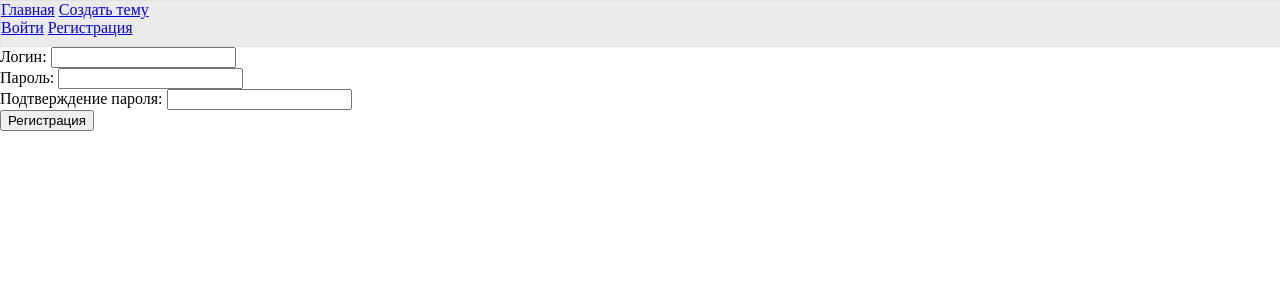
After one commit to ShizukaHoshijiro/ThirdDjangoProject, a Django app: template core/templates/core/register.html in a window 1280 px wide. The commit adds this page. Shown: the top 300 px of the page. Run offline with Django 3.2, Linux system fonts and the light colour scheme; the template is opened without the code that fills it, so the values that code supplies are empty, except form fields; form fields are guessed from the names that the template uses; parts of the project's set-up code (start-up, migrations or seed data) failed here and were passed over.

Commit message:
Почему оно не работает NOTLIKETHIS

```diff
--- a/ThirdProject_book/urls.py
+++ b/ThirdProject_book/urls.py
@@ -17,10 +17,12 @@ Including another URLconf
 from django.conf.urls import url, include
 from django.contrib import admin
 from django.contrib.auth.views import login,logout
+from core.views import UserRegisterView
 
 urlpatterns = [
     url(r'^admin/', admin.site.urls),
     url(r"^", include("core.urls")),
     url(r"^login/$", login, {"template_name":"core/login.html"}, name="login"),
-    url(r"^logout/$", logout, {"template_name":"core/logout.html"}, name="logout")
+    url(r"^logout/$", logout, {"template_name":"core/logout.html"}, name="logout"),
+    url(r"^register/$", UserRegisterView.as_view(), name="registration"),
 ]
--- a/core/templates/core/patterns/includes/header.html
+++ b/core/templates/core/patterns/includes/header.html
@@ -1,8 +1,18 @@
 
-<div class="references">
+<div class="links">
     <a href="{% url "core:index" %}">Главная</a>
     <a href="{% url "core:create" %}">Создать тему</a>
 </div>
 <div class="user_info">
-
+    {% if user.is_authenticated %}
+        <div class="user_is_login">
+            {{ user.username }}
+            <a href="{% url "logout" %}?next={{ request.path }}">Выйти</a>
+        </div>
+    {% else %}
+        <div class="user_is_not_login">
+            <a href="{% url "login" %}?next={{ request.path }}">Войти</a>
+            <a href="{% url "registration" %}?next={{ request.path }}">Регистрация</a>
+        </div>
+    {% endif %}
 </div>
--- /dev/null
+++ b/core/templates/core/register.html
@@ -0,0 +1,15 @@
+{% extends "core/patterns/parents/main.html" %}
+
+{% block title %}Регистрация{% endblock %}
+
+{% block content %}
+    <div class="registration_form">
+        <form action="" method="post">
+            {% csrf_token %}
+            <div class="registration_form_username">Логин: {{ form.username }}</div>
+            <div class="registration_form_password">Пароль: {{ form.password1 }}</div>    {# PASSWORD #}
+            <div class="registration_form_confirm_password">Подтверждение пароля: {{ form.password2 }}</div>    {# CONFIRM_PASSWORD #}
+            <input type="submit" value="Регистрация">
+        </form>
+    </div>
+{% endblock %}
--- a/core/urls.py
+++ b/core/urls.py
@@ -8,7 +8,6 @@ urlpatterns = [
     url(r"^(?P<pk>\d+)/$", views.Topic_DetailView.as_view(), name="detail"),
     # "\d" - цифры "+" - один или больше  #exp: /21/
     url(r"^create/", views.Topic_CreateView.as_view(), name="create")
-
 ]
 
 #url(r"^list/(?P<id>/d+)/$", )
```
Also changed, not shown: core/views.py (+17 -0 lines), db.sqlite3.
